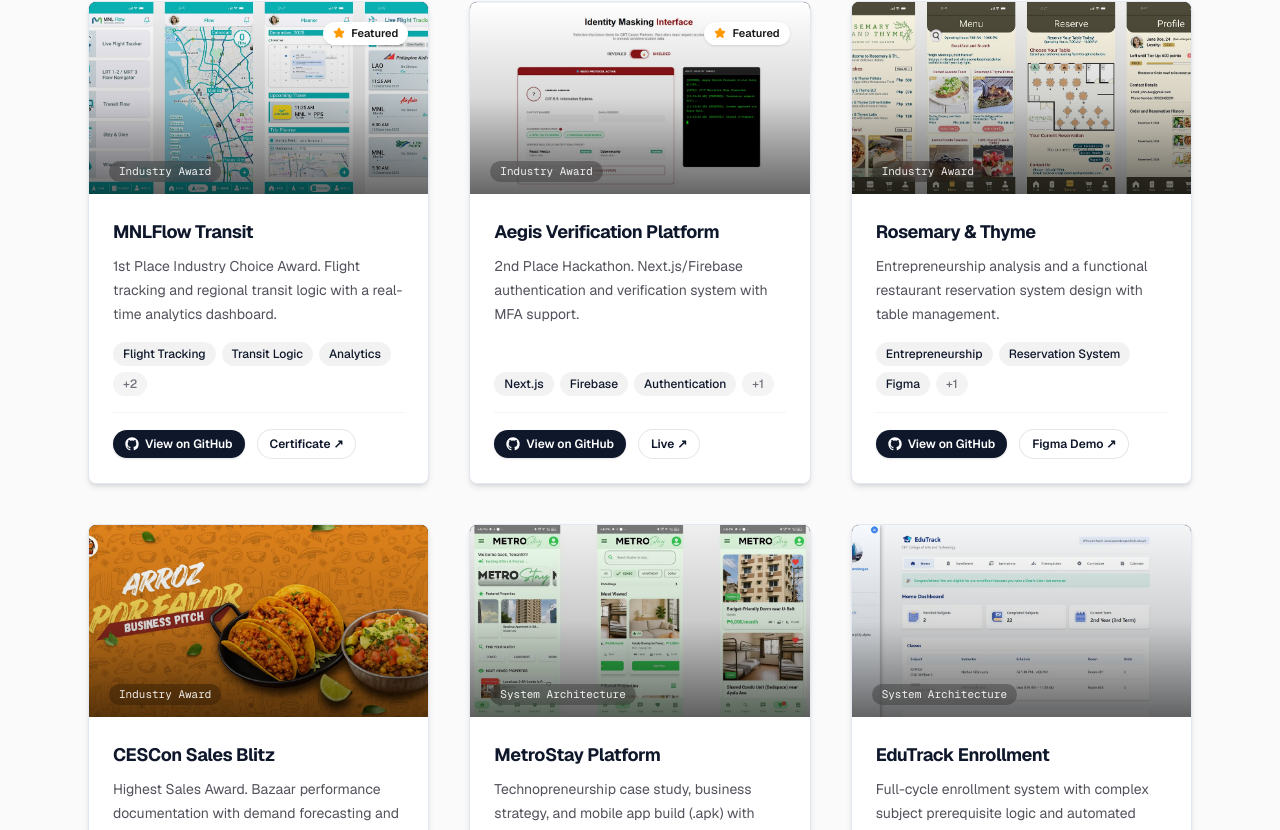
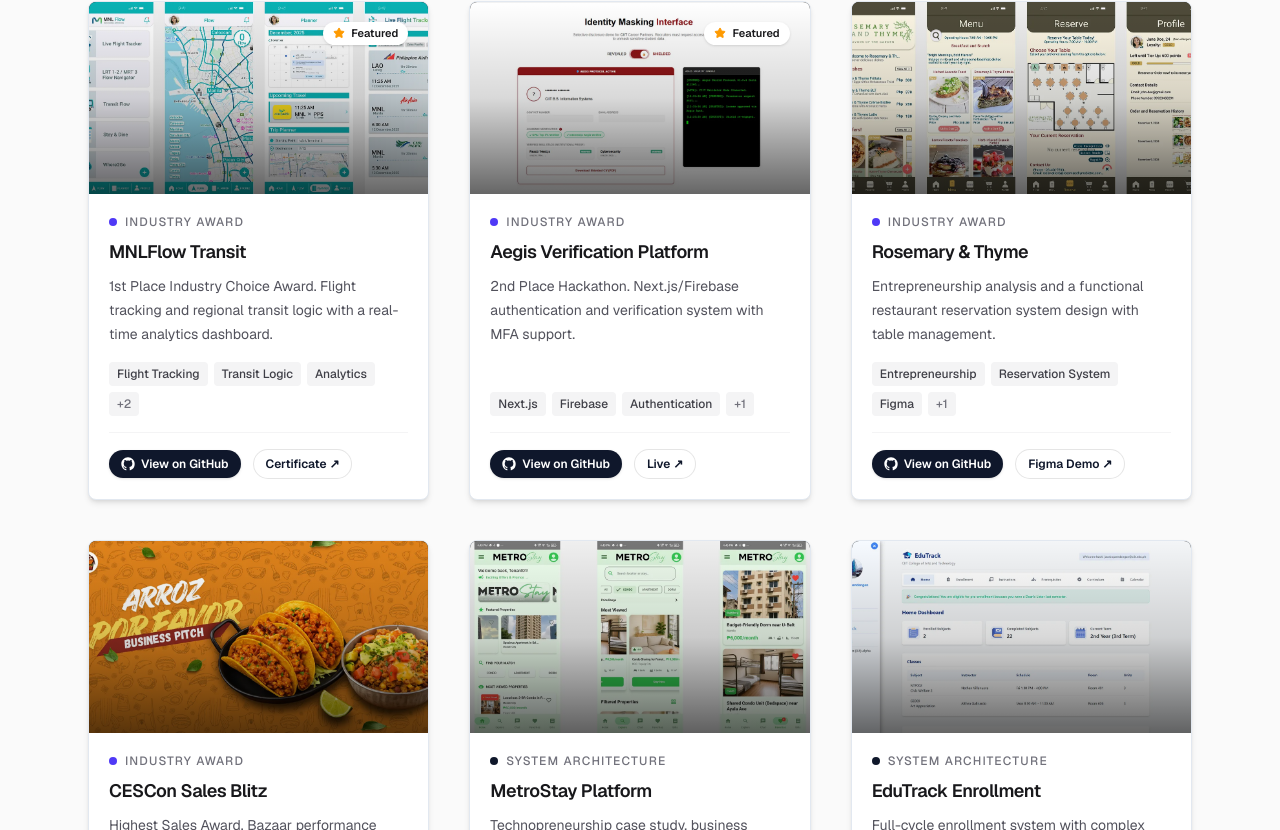
Before and after one commit to jacobconradquendangan-portfolio/portfolio-website-v2, a Next.js app: page / in a window 1280 px wide. Shown: the part 3210-4040 px from the top of the page. Built offline with nearby package versions, Linux system fonts and the light colour scheme.

Commit message:
Refactor Projects component layout

```diff
--- a/src/components/Projects.tsx
+++ b/src/components/Projects.tsx
@@ -177,9 +177,6 @@ export default function Projects() {
                     <Star className="h-3 w-3 fill-amber-500 text-amber-500" /> Featured
                   </span>
                 )}
-                <span className="absolute bottom-3 left-5 rounded-full bg-black/25 px-2.5 py-0.5 font-mono text-[11px] text-white/90 backdrop-blur">
-                  {p.category}
-                </span>
                 <a
                   href={p.github}
                   target="_blank"
@@ -190,19 +187,23 @@ export default function Projects() {
                   <ArrowUpRight className="h-5 w-5" />
                 </a>
               </div>
-              <div className="flex flex-1 flex-col p-6">
-                <h3 className="text-lg font-bold tracking-tight">{p.title}</h3>
+              <div className="flex flex-1 flex-col p-5">
+                <div className="flex items-center gap-2">
+                  <span className={`inline-flex h-2 w-2 rounded-full ${highlightStyle[p.category] ?? "bg-zinc-900"}`} />
+                  <span className="text-xs font-medium uppercase tracking-widest text-zinc-500">{p.category}</span>
+                </div>
+                <h3 className="mt-2 text-lg font-semibold tracking-tight text-zinc-900 dark:text-zinc-100">{p.title}</h3>
                 <p className="mt-2 line-clamp-3 min-h-[4.5rem] flex-1 text-sm leading-6 text-zinc-600 dark:text-zinc-400">
                   {p.description}
                 </p>
                 <div className="mt-4 flex flex-wrap gap-1.5">
                   {p.tags.slice(0, 3).map((t) => (
-                    <span key={t} className="rounded-full bg-black/[.05] px-2.5 py-1 text-xs font-medium dark:bg-white/[.07]">
+                    <span key={t} className="rounded bg-zinc-100 px-2 py-1 text-xs font-medium text-zinc-700 dark:bg-zinc-800 dark:text-zinc-300">
                       {t}
                     </span>
                   ))}
                   {p.tags.length > 3 && (
-                    <span className="rounded-full bg-zinc-100 px-2.5 py-1 text-xs font-medium text-zinc-500 dark:bg-white/[.05]">+{p.tags.length - 3}</span>
+                    <span className="rounded bg-zinc-100 px-2 py-1 text-xs font-medium text-zinc-500 dark:bg-white/[.05]">+{p.tags.length - 3}</span>
                   )}
                 </div>
                 <div className="mt-4 flex flex-wrap items-center gap-3 border-t border-zinc-100 pt-4 dark:border-zinc-800">
```
